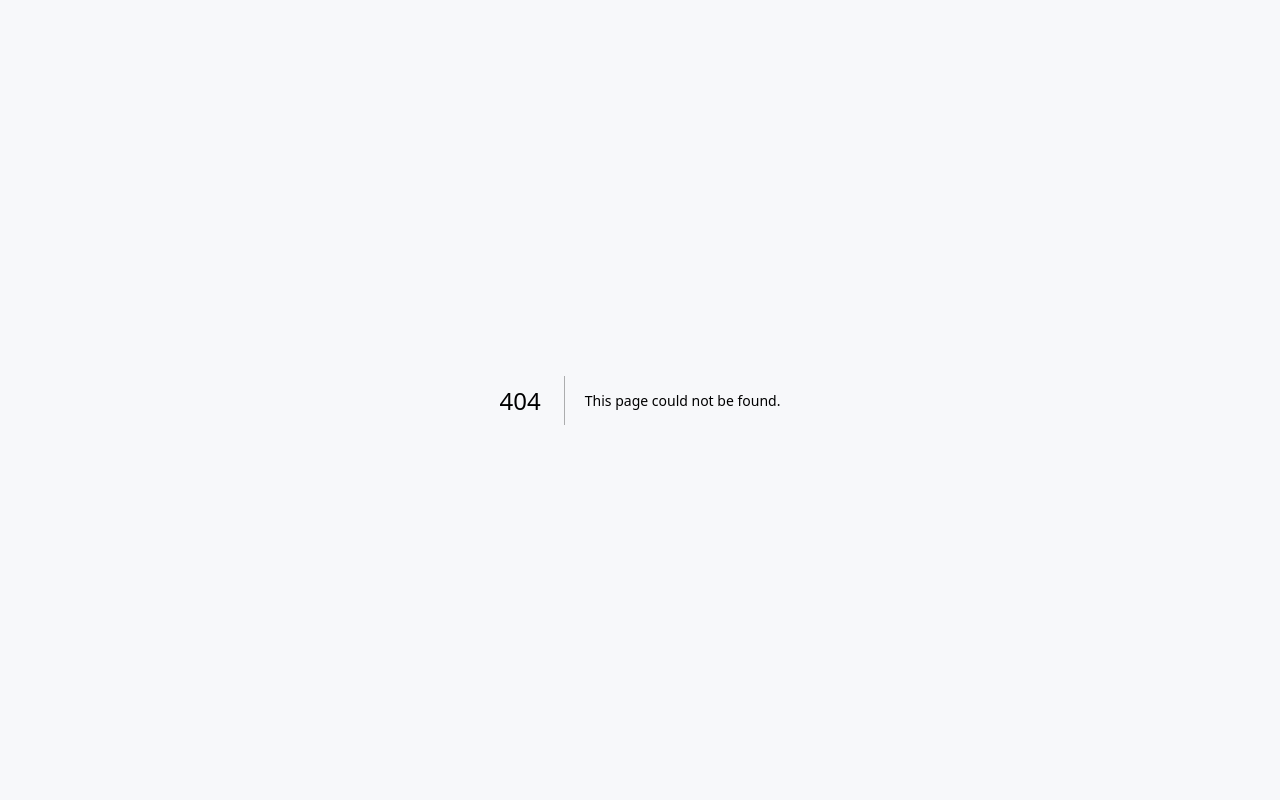
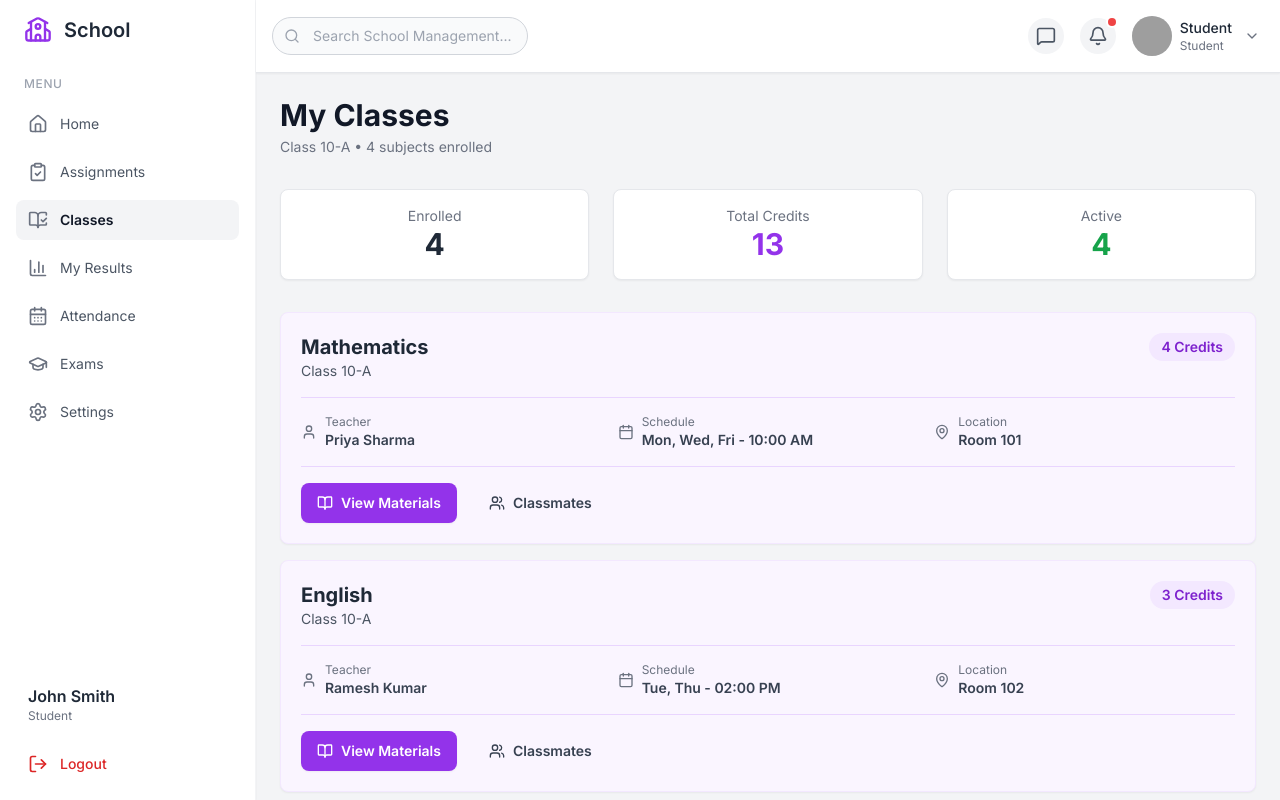
Before and after one commit to ideomethodTech/UI-School-Management, a Next.js app: page /dashboard/classes in a window 1280 px wide. Before the commit this address had no page. Shown: the top 800 px of the page. Built offline with nearby package versions, Linux system fonts and the light colour scheme; grey boxes are pictures that could not be loaded.

Commit message:
student flow sections

```diff
--- a/postcss.config.js
+++ b/postcss.config.js
@@ -1,6 +1,6 @@
 module.exports = {
   plugins: {
-    '@tailwindcss/postcss': {},
+    tailwindcss: {},
     autoprefixer: {},
   },
 };
--- /dev/null
+++ b/src/app/dashboard/classes/page.js
@@ -0,0 +1,28 @@
+// src/app/dashboard/classes/page.js
+"use client";
+
+import { useUser } from '@/contexts/UserContext';
+import StudentClassesPage from '@/components/StudentClassesPage';
+
+// Placeholder for the Admin/Teacher view
+const AdminClassesPage = () => (
+    <div>
+        <h1 className="text-3xl font-bold text-gray-800">Manage Classes</h1>
+        <p className="mt-2 text-gray-600">
+            This is the class management interface for Admins and Teachers.
+        </p>
+    </div>
+);
+
+export default function ClassesPage() {
+    const { currentUserRole } = useUser();
+
+    return (
+        <div className="p-6">
+            {currentUserRole === 'student'
+                ? <StudentClassesPage />
+                : <AdminClassesPage />
+            }
+        </div>
+    );
+}
--- /dev/null
+++ b/src/components/StudentClassesPage.js
@@ -0,0 +1,102 @@
+// src/components/StudentClassesPage.js
+import { User, Calendar, MapPin, BookOpen, Users, Library } from 'lucide-react';
+
+// Mock Data
+const classesData = [
+    { id: 1, name: 'Mathematics', section: 'Class 10-A', credits: 4, teacher: 'Priya Sharma', schedule: 'Mon, Wed, Fri - 10:00 AM', location: 'Room 101' },
+    { id: 2, name: 'English', section: 'Class 10-A', credits: 3, teacher: 'Ramesh Kumar', schedule: 'Tue, Thu - 02:00 PM', location: 'Room 102' },
+    { id: 3, name: 'Science', section: 'Class 10-A', credits: 4, teacher: 'Dr. Anjali', schedule: 'Mon, Wed - 01:00 PM', location: 'Lab 201' },
+    { id: 4, name: 'Social Studies', section: 'Class 10-A', credits: 2, teacher: 'Vikram Singh', schedule: 'Thu, Fri - 11:00 AM', location: 'Room 103' },
+];
+
+// Reusable Stat Card Component
+const StatCard = ({ label, value, subValue = '', colorClass = 'text-gray-800' }) => (
+    <div className="bg-white p-4 rounded-lg border border-gray-200 shadow-sm text-center">
+        <p className="text-sm text-gray-500">{label}</p>
+        <p className={`text-3xl font-bold ${colorClass}`}>
+            {value} <span className="text-lg font-medium text-gray-500">{subValue}</span>
+        </p>
+    </div>
+);
+
+// Component for a single class item
+const ClassItem = ({ classInfo }) => (
+    <div className="bg-purple-50 p-5 rounded-lg border border-purple-100 shadow-sm">
+        {/* Top Section */}
+        <div className="flex justify-between items-start">
+            <div>
+                <h3 className="font-bold text-xl text-gray-800">{classInfo.name}</h3>
+                <p className="text-sm text-gray-600">{classInfo.section}</p>
+            </div>
+            <span className="bg-purple-100 text-purple-700 text-sm font-semibold px-3 py-1 rounded-full">{classInfo.credits} Credits</span>
+        </div>
+
+        <div className="border-t border-purple-200 my-4"></div>
+
+        {/* Details Section */}
+        <div className="grid grid-cols-1 sm:grid-cols-3 gap-4 text-sm">
+            <div className="flex items-center gap-2">
+                <User size={16} className="text-gray-500" />
+                <div>
+                    <p className="text-xs text-gray-500">Teacher</p>
+                    <p className="font-semibold text-gray-700">{classInfo.teacher}</p>
+                </div>
+            </div>
+            <div className="flex items-center gap-2">
+                <Calendar size={16} className="text-gray-500" />
+                <div>
+                    <p className="text-xs text-gray-500">Schedule</p>
+                    <p className="font-semibold text-gray-700">{classInfo.schedule}</p>
+                </div>
+            </div>
+            <div className="flex items-center gap-2">
+                <MapPin size={16} className="text-gray-500" />
+                <div>
+                    <p className="text-xs text-gray-500">Location</p>
+                    <p className="font-semibold text-gray-700">{classInfo.location}</p>
+                </div>
+            </div>
+        </div>
+
+        <div className="border-t border-purple-200 my-4"></div>
+
+        {/* Actions Section */}
+        <div className="flex items-center gap-4">
+            <button className=" flex justify-center items-center gap-2 px-4 py-2.5 text-sm font-semibold bg-purple-600 text-white rounded-lg shadow-sm hover:bg-purple-700">
+                <BookOpen size={16} />
+                View Materials
+            </button>
+            <button className="flex items-center gap-2 px-4 py-2.5 text-sm font-semibold text-gray-700 hover:bg-gray-100 rounded-lg">
+                <Users size={16} />
+                Classmates
+            </button>
+        </div>
+    </div>
+);
+
+
+export default function StudentClassesPage() {
+    return (
+        <div className="space-y-8">
+            {/* Header */}
+            <div>
+                <h1 className="text-3xl font-bold text-gray-900">My Classes</h1>
+                <p className="text-sm text-gray-500 mt-1">Class 10-A • 4 subjects enrolled</p>
+            </div>
+
+            {/* Stats Cards */}
+            <div className="grid grid-cols-1 md:grid-cols-3 gap-6">
+                <StatCard label="Enrolled" value="4" />
+                <StatCard label="Total Credits" value="13" colorClass="text-purple-600" />
+                <StatCard label="Active" value="4" colorClass="text-green-600" />
+
+            </div>
+
+            {/* My Classes Section */}
+            <div className="space-y-4">
+
+                {classesData.map(classInfo => <ClassItem key={classInfo.id} classInfo={classInfo} />)}
+            </div>
+        </div>
+    );
+}
```
